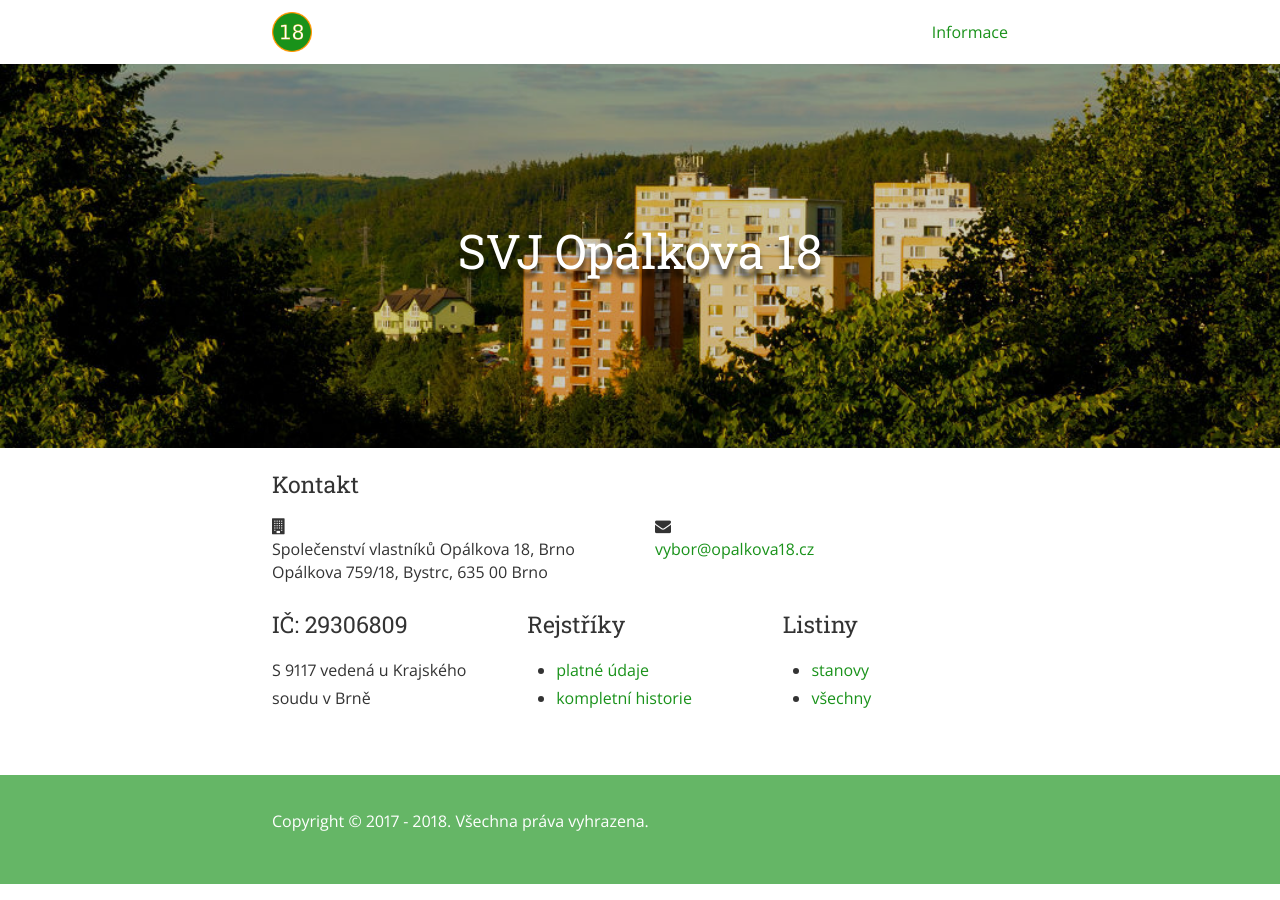
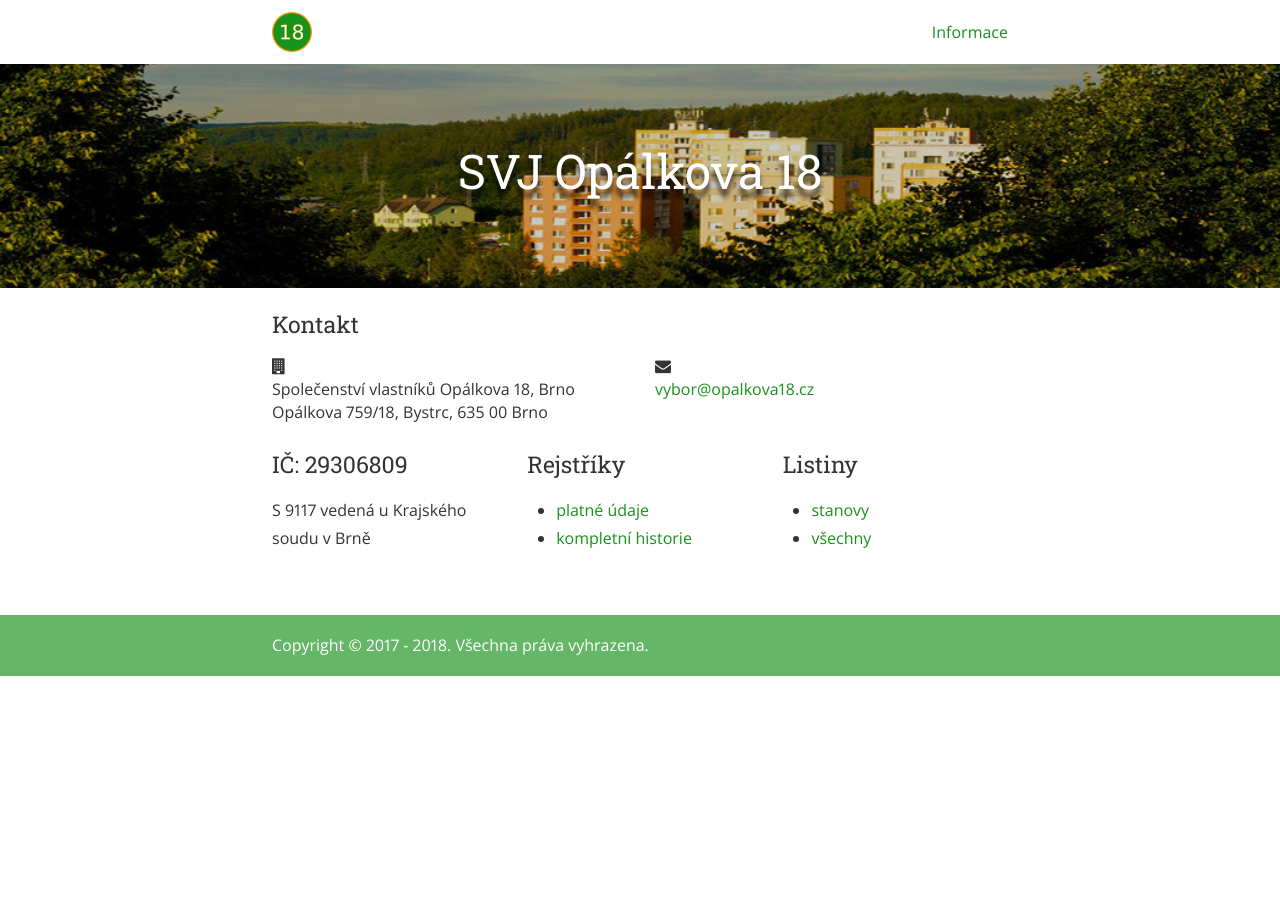
Before and after one commit to MarSik/opalkova18, a Jekyll site: the page built from index.html, in a window 1280 px wide. Built offline with Jekyll 4.4.1, drawn with Linux system fonts in a browser that asks for light colours; nearby versions of some CDN libraries; the list of posts is cut into pages by our own code; a style sheet for code colours, icons or effects is not loaded.

Commit message:
Patička kompaktnější

```diff
--- a/_sass/_layout.scss
+++ b/_sass/_layout.scss
@@ -85,12 +85,12 @@ pre code.hljs {
 		}
 	}
 	.scrim {
-		padding: 3em 1em;
+		padding: 2em 1em;
 		&.has-cover {
 			background-color: rgba(0,0,0,0.2);
-			padding: 6em 1em !important;
+			padding: 4em 1em !important;
 			@include media($tablet) {
-				padding: 9em 1em !important;
+				padding: 4em 1em !important;
 			}
 		}
 	}
@@ -349,7 +349,7 @@ pre code.hljs {
 .site-footer {
 	$link-color: $white;
 	margin-top: 2em;
-	padding: 1em 1em 2em 1em;
+	//padding: 1em 1em 2em 1em;
 	background-color: $highlight-color;
 	color: $white;
 	a {
```
Also changed, not shown: assets/header_image.jpg.
